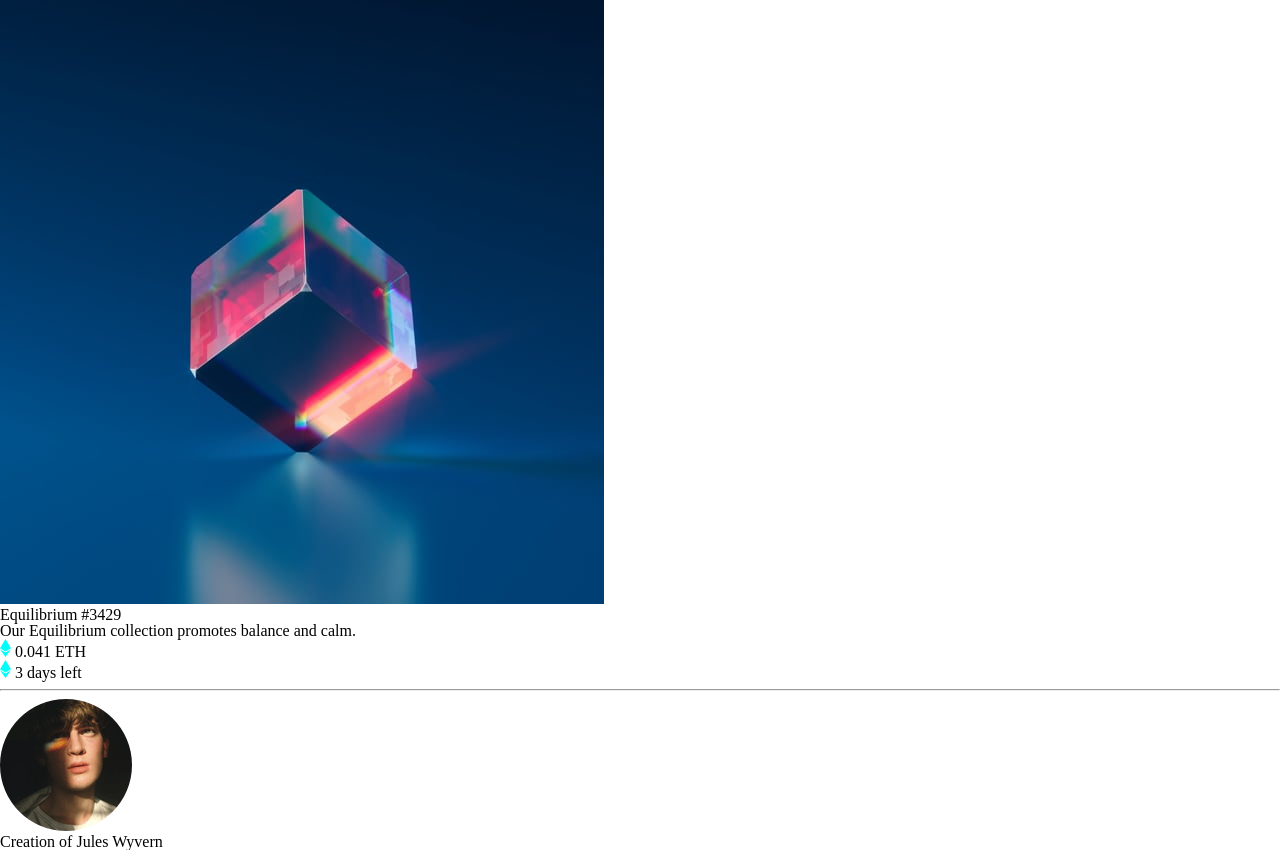
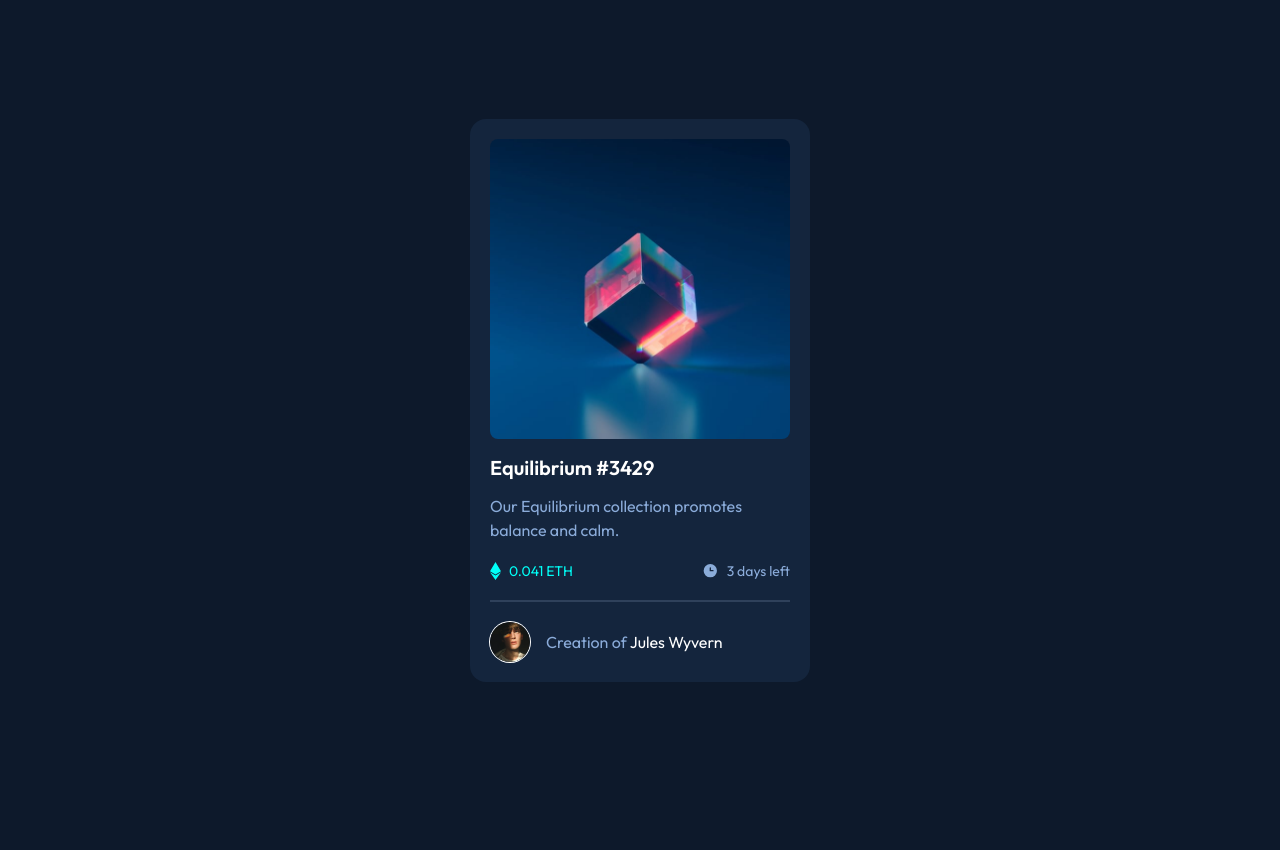
Before and after one commit to NiteArie/fm-nft-preview-card, a plain HTML site: page index.html in a window 1280 px wide. After the commit the page ends 800 px from the top, so only its background shows below. Drawn offline with Linux system fonts and the light colour scheme.

Commit message:
feat: styled markup

```diff
--- a/index.html
+++ b/index.html
@@ -7,6 +7,9 @@
   <!-- displays site properly based on user's device -->
   <link rel="icon" type="image/png" sizes="32x32" href="./images/favicon-32x32.png">
   <title>Frontend Mentor | NFT preview card component</title>
+  <link rel="preconnect" href="https://fonts.googleapis.com">
+  <link rel="preconnect" href="https://fonts.gstatic.com" crossorigin>
+  <link href="https://fonts.googleapis.com/css2?family=Outfit:wght@300;400;600&display=swap" rel="stylesheet">
   <link href="styles/reset.css" rel="stylesheet">
   <link href="styles/index.css" rel="stylesheet">
 </head>
@@ -20,20 +23,22 @@
     <h1 class="card__title">Equilibrium #3429</h1>
     <p class="card__content">Our Equilibrium collection promotes balance and calm.</p>
     <div class="card__meta">
-      <p class="card__price">
-        <img class="card__price-icon" src="images/icon-ethereum.svg" alt="Currency">
-        <span class="card__price-content">0.041 ETH</span>
+      <p class="card__item">
+        <img class="card__item-icon" src="images/icon-ethereum.svg" alt="Currency">
+        <span class="card__item-content card__item-content--green">0.041 ETH</span>
       </p>
-      <p class="card__time">
-        <img class="card__time-icon" src="images/icon-ethereum.svg" alt="Currency">
-        <span class="card__price-content">3 days left</span>
+      <p class="card__item">
+        <img class="card__item-icon" src="images/icon-clock.svg" alt="Currency">
+        <span class="card__item-content">3 days left</span>
       </p>
     </div>
-    <hr>
-    <img class="card__profile" src="images/image-avatar.png" alt="">
-    <p class="card__credit">
-      Creation of <span>Jules Wyvern</span>
-    </p>
+    <div class="card__divider"></div>
+    <div class="card__footer">
+      <img class="card__profile" src="images/image-avatar.png" alt="">
+      <p class="card__credit">
+        Creation of <span>Jules Wyvern</span>
+      </p>
+    </div>
   </div>
 </body>
 
--- a/styles/index.css
+++ b/styles/index.css
@@ -0,0 +1,92 @@
+*,
+*::before,
+*::after {
+    box-sizing: border-box;
+}
+
+body {
+    font-size: 18px;
+    min-height: 100vh;
+    background-color: hsl(217, 54%, 11%);
+    color: hsl(0, 0%, 100%);
+    font-family: "Outfit", sans-serif;
+    display: flex;
+    justify-content: center;
+    align-items: center;
+}
+
+.card {
+    width: 340px;
+    margin: auto auto;
+    background-color: hsl(216, 50%, 16%);
+    padding: 20px;
+    border-radius: 16px;
+    overflow: hidden;
+}
+
+.card__illustration {
+    max-width: 100%;
+    border-radius: 8px;
+}
+
+.card__title {
+    margin-top: 16px;
+    margin-bottom: 16px;
+    font-size: 20px;
+    font-weight: bold;
+}
+
+.card__content {
+    color: hsl(215, 51%, 70%);
+    font-size: 16px;
+    line-height: 1.5;
+}
+
+.card__meta {
+    margin-top: 20px;
+    margin-bottom: 20px;
+    display: flex;
+    justify-content: space-between;
+    align-items: center;
+}
+
+.card__item {
+    display: flex;
+    align-items: center;
+}
+
+.card__item-content {
+    margin-left: 8px;
+    color: hsl(215, 51%, 70%);
+    font-size: 14px;
+}
+
+.card__item-content--green {
+    color: hsl(178, 100%, 50%);
+}
+
+.card__divider {
+    height: 2px;
+    width: 100%;
+    background-color: hsl(215, 32%, 27%);
+    margin-top: 20px;
+    margin-bottom: 20px;
+}
+
+.card__footer {
+    display: flex;
+    align-items: center;
+    color: hsl(215, 51%, 70%);
+    font-size: 16px;
+    gap: 16px;
+}
+
+.card__profile {
+    max-width: 40px;
+    border-radius: 50%;
+    box-shadow: 0 0 0 1px hsl(0, 0%, 100%);
+}
+
+.card__credit span {
+    color: hsl(0, 0%, 100%);
+}
```
